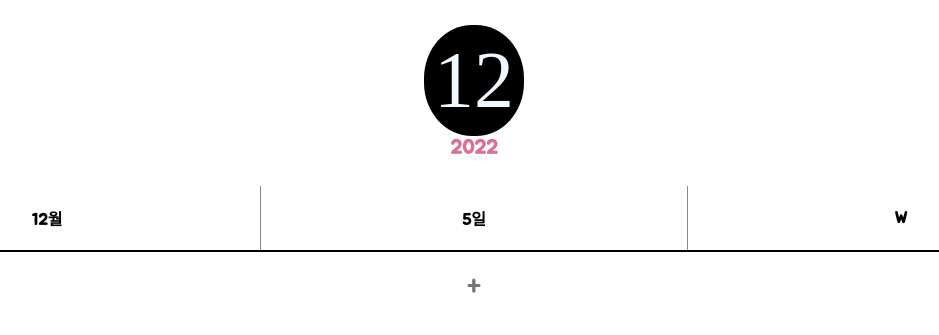
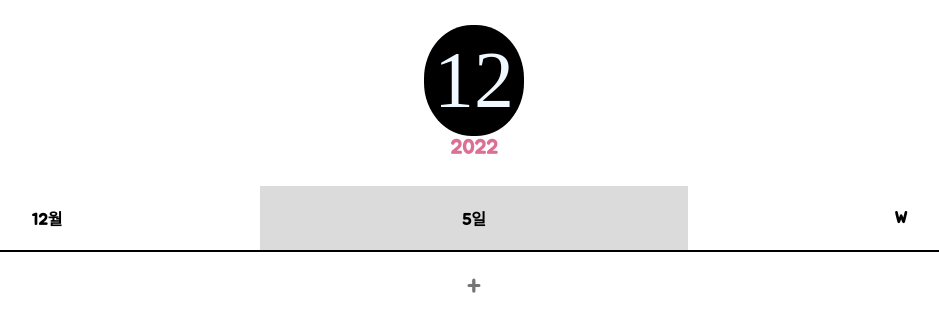
Before and after one commit to OriginalAnswer/todos, a plain HTML site: page index.html in a window 1280 px wide. Shown: the top 335 px of the page, without its empty margins (166-1105 px from the left). Drawn offline with Linux system fonts and the light colour scheme; a web font is replaced by a local one.

Commit message:
Update style.css

```diff
--- a/style.css
+++ b/style.css
@@ -85,8 +85,9 @@ nav{
     /* border-radius: 18px; */
 }
 #btn-d{
-    border-left: 1px solid rgb(139, 139, 139);
-    border-right: 1px solid rgb(139, 139, 139);
+    border-left: 1px solid rgb(219, 219, 219);
+    border-right: 1px solid rgb(219, 219, 219);
+    background-color: rgb(219, 219, 219);
 }
 /* #btn-m{background-color: #bc21bf;}
 #btn-d{background-color: #0180ff;}
```
